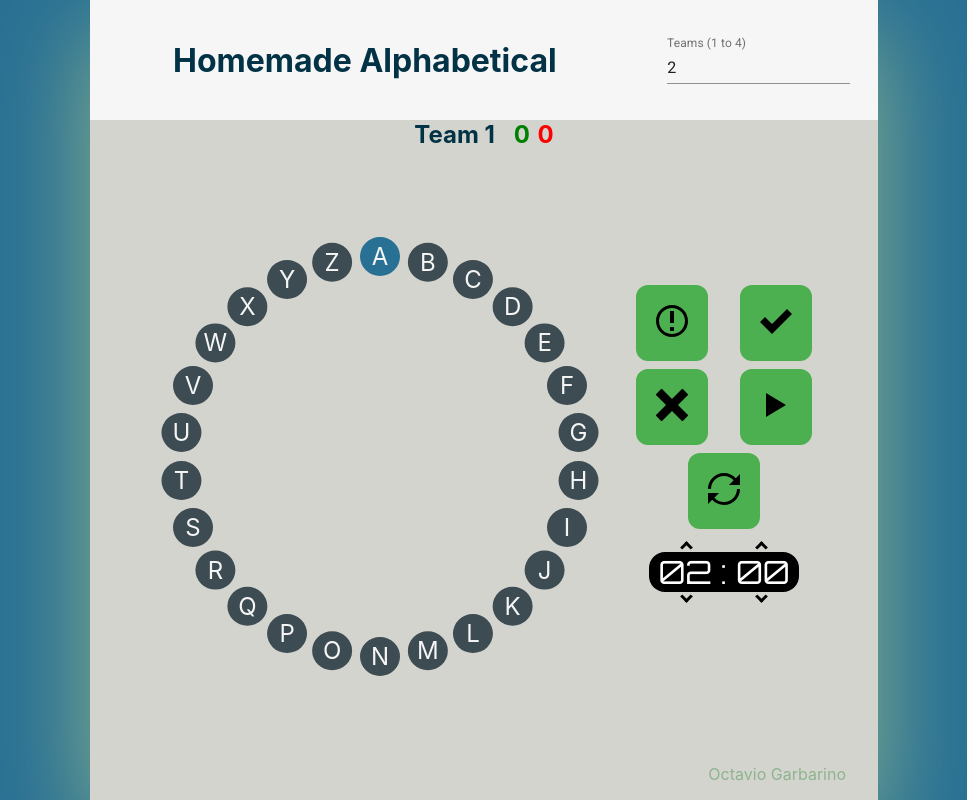
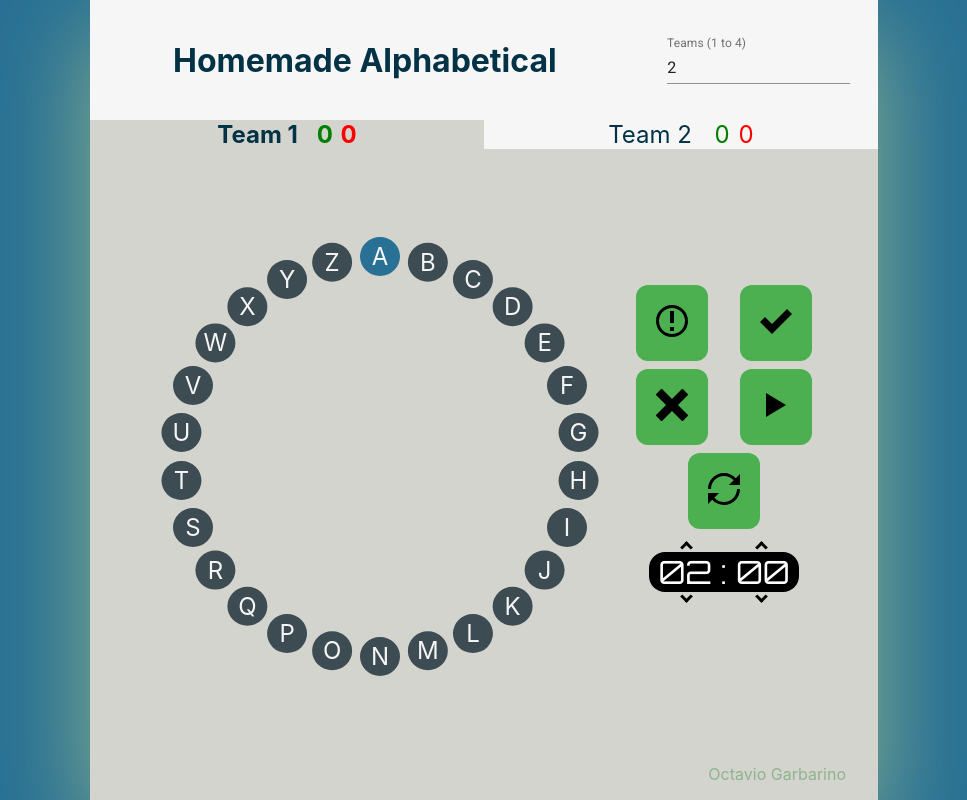
Before and after one commit to octaviogarbet/wheelgames-control, a React (Create React App) app: page / in a window 1280 px wide. Shown: the whole page, without its empty margins (156-1123 px from the left). Built offline with nearby package versions, Linux system fonts and the light colour scheme.

Commit message:
hotfix on initial temms

```diff
--- a/src/App.jsx
+++ b/src/App.jsx
@@ -10,7 +10,7 @@ class App extends Component {
     super(props);
     this.state = {
       totalTeams: 2,
-      teams: [{name: "Team 1", correct: 0, wrong: 0}],
+      teams: [{name: "Team 1", correct: 0, wrong: 0}, {name: "Team 2", correct: 0, wrong: 0}],
       selectedTeam: "Team 1"
     };
   }
```
